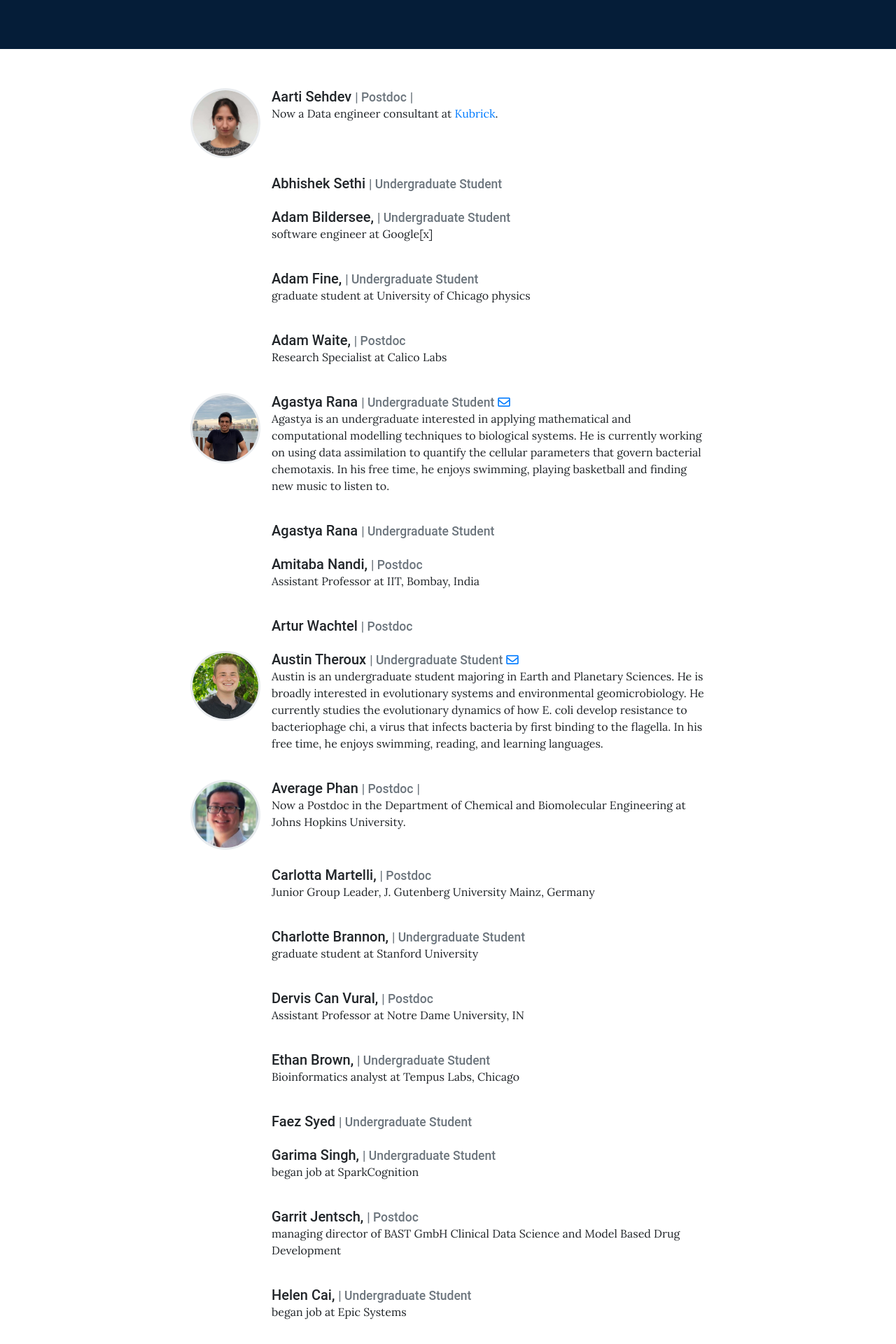
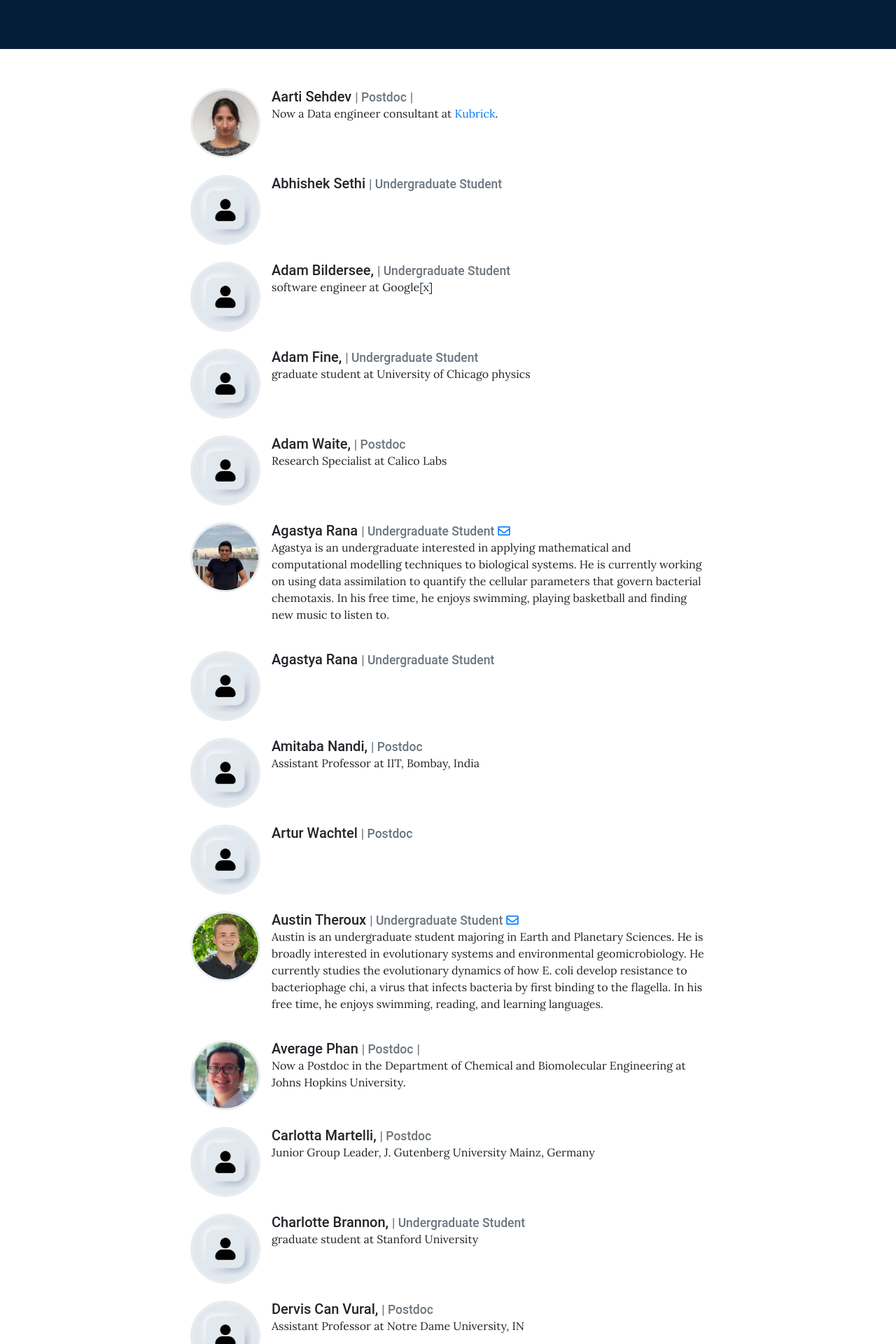
Before and after one commit to emonetlab/emonetlab, a Jekyll site: the page built from pages/alumni.md, in a window 1280 px wide. Shown: the part 302-2222 px from the top of the page at 70% size. Built offline with Jekyll 4.4.1, drawn with Linux system fonts in a browser that asks for light colours.

Commit message:
Update alumni.yml

```diff
--- a/_data/alumni.yml
+++ b/_data/alumni.yml
@@ -1,4 +1,3 @@
-
 - name: Aarti Sehdev
   when: "2020-2023"
   role: Postdoc
@@ -83,211 +82,256 @@
 
 - name: Swayamshree Patra
   role: "Postdoc"
+  image: assets/team/empty.jpg
 
 - name: Henry Mattingly,
   role: "Postdoc"
+  image: assets/team/empty.jpg
   description: > # Can be Markdown
     Associate Research Scientist at CCB, Flatiron Institute
 
 - name: Keita Kamino,
   role: "Postdoc"
+  image: assets/team/empty.jpg
   description: > # Can be Markdown
     Assistant Professor at Academia Sinica, Taiwan
 
 - name: Artur Wachtel
   role: "Postdoc"
+  image: assets/team/empty.jpg
 
 - name: Adam Waite,
   role: "Postdoc"
+  image: assets/team/empty.jpg
   description: > # Can be Markdown
     Research Specialist at Calico Labs
 
 - name: Amitaba Nandi,
   role: "Postdoc"
+  image: assets/team/empty.jpg
   description: > # Can be Markdown
     Assistant Professor at IIT, Bombay, India
 
 - name: Carlotta Martelli,
   role: "Postdoc"
+  image: assets/team/empty.jpg
   description: > # Can be Markdown
     Junior Group Leader, J. Gutenberg University Mainz, Germany
 
 - name: Dervis Can Vural,
   role: "Postdoc"
+  image: assets/team/empty.jpg
   description: > # Can be Markdown
     Assistant Professor at Notre Dame University, IN
 
 - name: Garrit Jentsch,
   role: "Postdoc"
+  image: assets/team/empty.jpg
   description: > # Can be Markdown
     managing director of BAST GmbH Clinical Data Science and Model Based Drug Development
 
 - name: Oleksii Sliusarenko,
   role: "Postdoc"
+  image: assets/team/empty.jpg
   description: > # Can be Markdown
     Quant researcher at a quantitative hedge fund
 
 - name: Roger Alexander,
   role: "Postdoc"
+  image: assets/team/empty.jpg
   description: > # Can be Markdown
     Senior Research Scientist, Pacific Northwest Diabetes Research, Seattle
 
 - name: Xiongfei Fu,
   role: "Postdoc"
+  image: assets/team/empty.jpg
   description: > # Can be Markdown
     Assistant Professor, Shenzhen Institute of Advanced Technology, The Chinese Academy of Sciences, Shenzhen, China
 
 - name: Yann Dufour,
   role: "Postdoc"
+  image: assets/team/empty.jpg
   description: > # Can be Markdown
     Assistant Professor at Michigan State University, Lansing, MI
 
 - name: Setsu Kato,
   role: "Postdoc"
+  image: assets/team/empty.jpg
   description: > # Can be Markdown
     Assistant Professor at Hiroshima University, Japan
 
 - name: Viraaj Jayaram,
   role: "Graduate Student"
+  image: assets/team/empty.jpg
   description: > # Can be Markdown
     Machine Learning Engineer, Schrödinger, NYC.
 
 - name: Junjiajia Long,
   role: "Graduate Student"
+  image: assets/team/empty.jpg
   description: > # Can be Markdown
     Quantitative trader, Tower Research Capital, NYC.
 
 - name: Michael Sneddon,
   role: "Graduate Student"
+  image: assets/team/empty.jpg
   description: > # Can be Markdown
     Director of Scientific Computing at Predicine
 
 - name: Nicholas Frankel,
   role: "Graduate Student"
+  image: assets/team/empty.jpg
   description: > # Can be Markdown
     Postdoc with Wendell Lim at UCSF, San Francisco, CA
 
 - name: Srinivas Gorur-Shandilya,
   role: "Graduate Student"
+  image: assets/team/empty.jpg
   description: > # Can be Markdown
     Postdoc with Eve Marder, Brandeis University
 
 - name: William Pontius,
   role: "Graduate Student"
+  image: assets/team/empty.jpg
   description: > # Can be Markdown
     Software Engineer, Mighty.com, New York City
 
 - name: Tomas Lamot,
   role: "Postgraduate Student"
+  image: assets/team/empty.jpg
   description: > # Can be Markdown
     Graduate student at University of Namur in Belgium
 
 - name: Luca Rappez,
   role: "Postgraduate Student"
+  image: assets/team/empty.jpg
   description: > # Can be Markdown
     Graduate student at EMBL Heidelberg, Germany
 
 - name: Noah Olsman,
   role: "Postgraduate Student"
+  image: assets/team/empty.jpg
   description: > # Can be Markdown
     Graduate student at Caltech, Pasadena CA
 
 - name: Pedro Cisneros,
   role: "Postgraduate Student"
+  image: assets/team/empty.jpg
   description: > # Can be Markdown
     Graduate student at UCSB, Santa Barbara CA
 
 - name: Sébastien Gillet,
   role: "Postgraduate Student"
+  image: assets/team/empty.jpg
   description: > # Can be Markdown
     Graduate student at University of Namur, Belgium
 
 - name: Luis Hernandez-Nuñes,
   role: "Postgraduate Student"
+  image: assets/team/empty.jpg
   description: > # Can be Markdown
     Graduate student at Harvard, Cambridge MA
 
 - name: Agastya Rana
   role: "Undergraduate Student"
+  image: assets/team/empty.jpg
 
 - name: Will Rosenbluth,
   role: "Undergraduate Student"
+  image: assets/team/empty.jpg
   description: > # Can be Markdown
     Nuclear Engineer at Naval Reactors, Washington DC
 
 - name: Rafaela Kottou,
   role: "Undergraduate Student"
+  image: assets/team/empty.jpg
   description: > # Can be Markdown
     Analyst, Cornerstone Research
 
 - name: Ravi Balasubramanian,
   role: "Undergraduate Student"
+  image: assets/team/empty.jpg
   description: > # Can be Markdown
     Graduate student at Princeton University
 
 - name: Ethan Brown,
   role: "Undergraduate Student"
+  image: assets/team/empty.jpg
   description: > # Can be Markdown
     Bioinformatics analyst at Tempus Labs, Chicago
 
 - name: Jude Ong,
   role: "Undergraduate Student"
+  image: assets/team/empty.jpg
   description: > # Can be Markdown
     Postgraduate researcher at NIH
 
 - name: Garima Singh,
   role: "Undergraduate Student"
+  image: assets/team/empty.jpg
   description: > # Can be Markdown
     began job at SparkCognition
 
 - name: Helen Cai,
   role: "Undergraduate Student"
+  image: assets/team/empty.jpg
   description: > # Can be Markdown
     began job at Epic Systems
 
 - name: Hope Anderson,
   role: "Undergraduate Student"
+  image: assets/team/empty.jpg
   description: > # Can be Markdown
     graduate student at The University of Chicago
 
 - name: Charlotte Brannon,
   role: "Undergraduate Student"
+  image: assets/team/empty.jpg
   description: > # Can be Markdown
     graduate student at Stanford University
 
 - name: Adam Fine,
   role: "Undergraduate Student"
+  image: assets/team/empty.jpg
   description: > # Can be Markdown
      graduate student at University of Chicago physics
 
 - name: Megan Ayers,
   role: "Undergraduate Student"
+  image: assets/team/empty.jpg
   description: > # Can be Markdown
     graduate student at Yale University
 
 - name: Mattia Mahmoud,
   role: "Undergraduate Student"
+  image: assets/team/empty.jpg
   description: > # Can be Markdown
     undergraduate at Harvard University
 
 - name: Abhishek Sethi
   role: "Undergraduate Student"
+  image: assets/team/empty.jpg
 
 - name: Adam Bildersee,
   role: "Undergraduate Student"
+  image: assets/team/empty.jpg
   description: > # Can be Markdown
     software engineer at Google[x]
 
 - name: Faez Syed
   role: "Undergraduate Student"
+  image: assets/team/empty.jpg
 
 - name: Jennifer Wang
   role: "Undergraduate Student"
+  image: assets/team/empty.jpg
 
 - name: Michael Weiner,
   role: "Undergraduate Student"
+  image: assets/team/empty.jpg
   description: > # Can be Markdown
     Graduate student Cornell University
 
 - name: Tobias Holden
   role: "Undergraduate Student"
+  image: assets/team/empty.jpg
```
